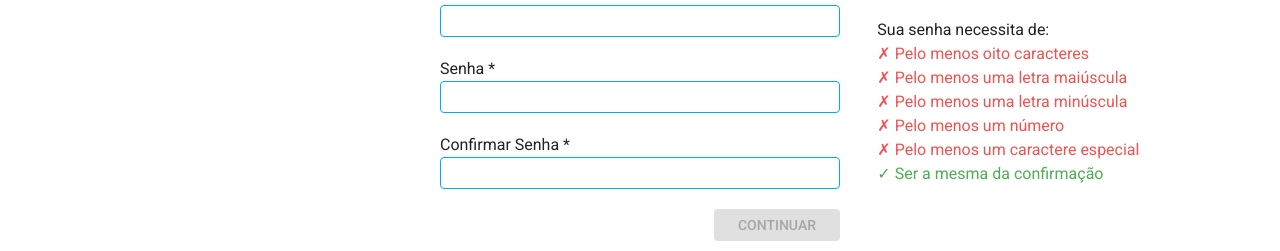
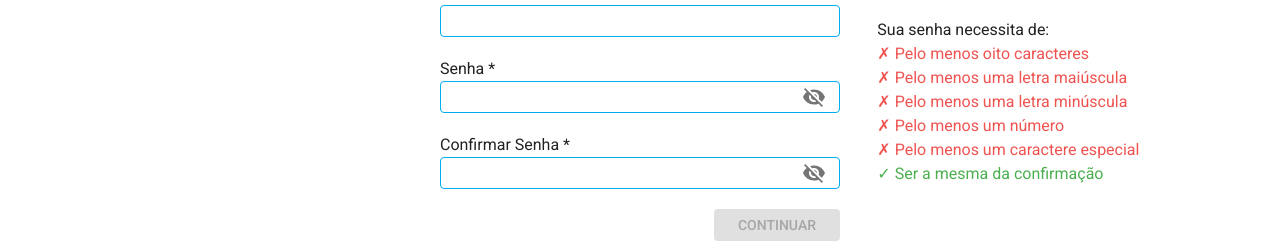
Before and after one commit to julia-bindi/agendify, a Next.js app in the folder agendify/: page /register in a window 1280 px wide. Shown: the part 354-605 px from the top of the page. Built offline with nearby package versions, Linux system fonts and the light colour scheme.

Commit message:
add: adicionando icone de esconder e mostrar senha no login e cadastro

```diff
--- a/agendify/src/app/register/page.tsx
+++ b/agendify/src/app/register/page.tsx
@@ -7,6 +7,8 @@ import {
     FormControl,
     FormControlLabel,
     Grid,
+    IconButton,
+    InputAdornment,
     Link,
     Radio,
     RadioGroup,
@@ -15,6 +17,8 @@ import {
     Typography,
     useTheme,
 } from "@mui/material";
+import VisibilityIcon from '@mui/icons-material/Visibility';
+import VisibilityOffIcon from '@mui/icons-material/VisibilityOff';
 import { useRouter } from "next/navigation";
 import { ReactNode, useContext, useState } from "react";
 import { emailRegex, validatePassword } from "./utils";
@@ -25,6 +29,9 @@ export default function RegisterDefault() {
     const context = useContext(RegisterContext);
 
     const { setEmail, setPassword } = context;
+    const [showPassword, setShowPassword] = useState(false);
+    const [showConfirmPassword, setShowConfirmPassword] = useState(false);
+
 
     const [option, setOption] = useState<string>("");
     const [email, setEmailState] = useState<string>("");
@@ -59,6 +66,9 @@ export default function RegisterDefault() {
             {(valid ? "✓ " : "✗ ") + text}
         </Typography>
     );
+
+    const changeVisibilityPassword = () => setShowPassword(!showPassword)
+    const changeVisibilityConfirmPassword = () => setShowConfirmPassword(!showConfirmPassword)
 
     return (
         <Container
@@ -146,20 +156,58 @@ export default function RegisterDefault() {
                             <Typography>Senha *</Typography>
                             <TextField
                                 sx={{ width: 400 }}
-                                type="password"
+                                type={showPassword ? "text" :"password"}
                                 onChange={(event) =>
                                     setPasswordState(event.target.value)
                                 }
+                                InputProps={ {
+                                    endAdornment: (
+                                    <InputAdornment position="end">
+                                      <IconButton
+                                        sx={{
+                                            padding: 0,
+                                            backgroundColor: "transparent",
+                                            '&:hover': { backgroundColor: "transparent", color: "#353a3d" }
+                                        }
+                                        }
+                                        aria-label="toggle password visibility"
+                                        onClick={changeVisibilityPassword}
+                                      >
+                                        {showPassword ? <VisibilityIcon /> : <VisibilityOffIcon />}
+                                      </IconButton>
+                                    </InputAdornment>
+                                      ),
+                                }
+                                  }
                             />
                         </Box>
                         <Box>
                             <Typography>Confirmar Senha *</Typography>
                             <TextField
                                 sx={{ width: 400 }}
-                                type="password"
+                                type={showConfirmPassword ? "text" :"password"}
                                 onChange={(event) =>
                                     setConfirmPassword(event.target.value)
                                 }
+                                InputProps={ {
+                                    endAdornment: (
+                                    <InputAdornment position="end">
+                                      <IconButton
+                                        sx={{
+                                            padding: 0,
+                                            backgroundColor: "transparent",
+                                            '&:hover': { backgroundColor: "transparent", color: "#353a3d" }
+                                        }
+                                        }
+                                        aria-label="toggle password visibility"
+                                        onClick={changeVisibilityConfirmPassword}
+                                      >
+                                        {showConfirmPassword ? <VisibilityIcon /> : <VisibilityOffIcon />}
+                                      </IconButton>
+                                    </InputAdornment>
+                                      ),
+                                }
+                                  }
                             />
                         </Box>
                         <Box sx={{ alignSelf: "flex-end" }}>
```
Also changed, not shown: agendify/src/app/login/page.tsx (+30 -1 lines).
